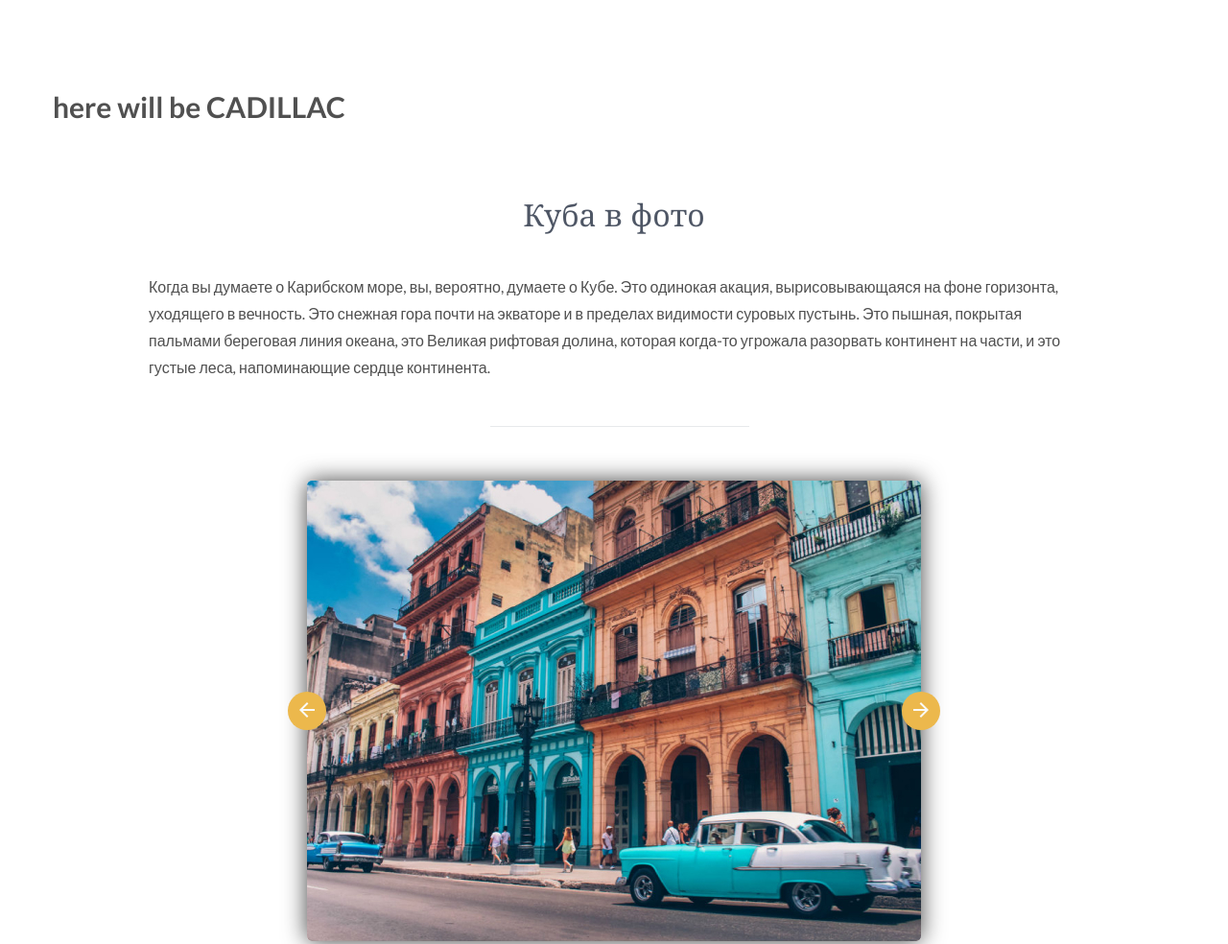
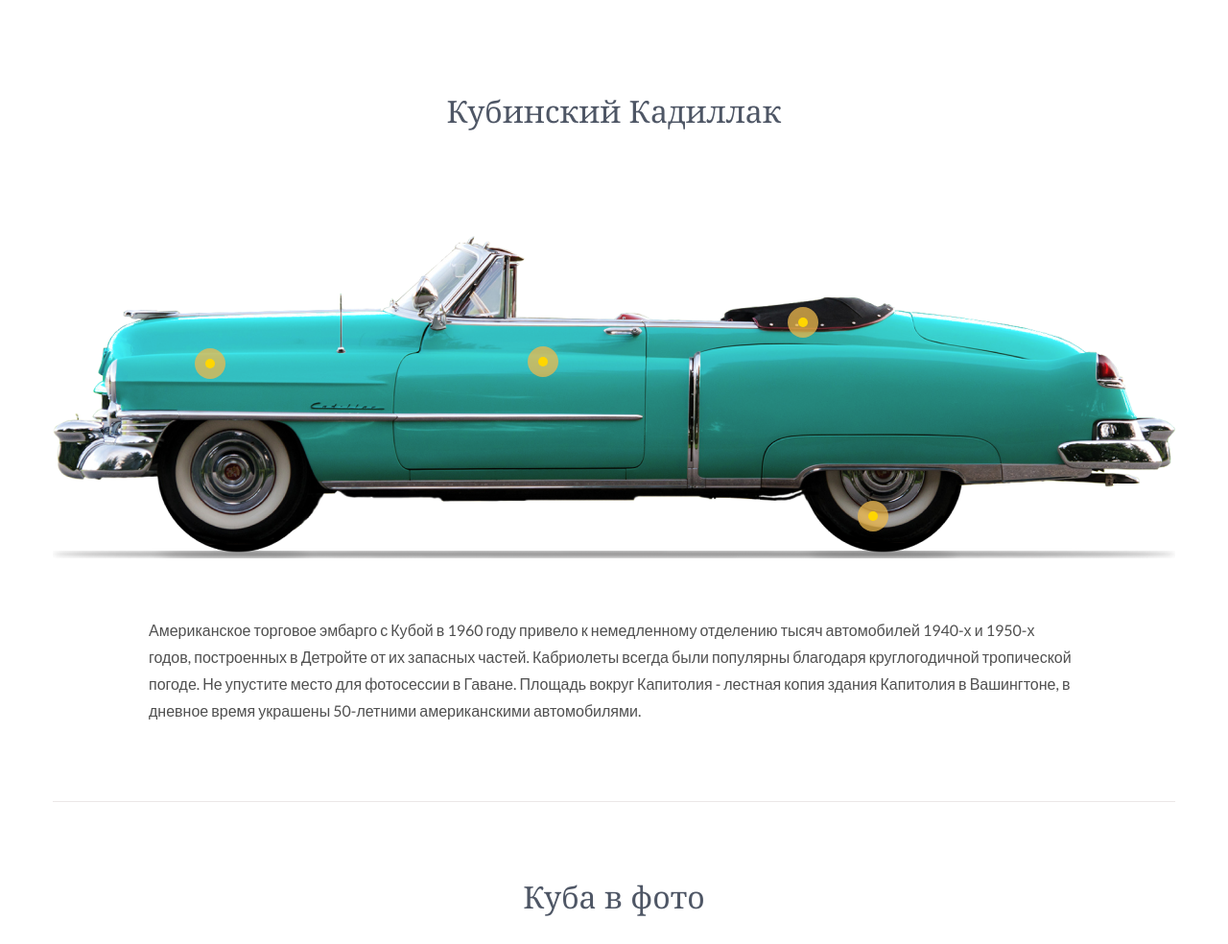
Before and after one commit to RomaShepida/cuba, a plain HTML site: page index.html in a window 1280 px wide. Shown: the part 2712-3696 px from the top of the page at 96% size. Drawn offline with nearby package versions, Linux system fonts and the light colour scheme.

Commit message:
added cadillac picture into block 'about'

```diff
--- a/#source/scss/style.scss
+++ b/#source/scss/style.scss
@@ -43,6 +43,7 @@ body {
     line-height: 38px;
     font-weight: 400;
     color: #4e5665;
+    text-align: center;
 }
 
 .section-line {
@@ -155,7 +156,6 @@ body {
     // .reason__title
     &__title {
         margin-bottom: 22px;
-        text-align: center;
     }
 
     // .reason__text
@@ -217,7 +217,6 @@ body {
 
     // .about__title
     &__title {
-        text-align: center;
         margin-bottom: 13px;
     }
     // .about__text
@@ -292,6 +291,98 @@ body {
             color: #4e5665;
         }
     }
+
+    // .about__preview
+    &__preview {
+        // .about__preview-title
+        &-title {
+            margin-bottom: 38px;
+        }
+
+        // .about__preview-text
+        &-text {
+            margin-top: 53px;
+            margin-bottom: 80px;
+        }
+    }
+
+    // .about__images-box
+    &__images-box {
+        padding-top: 73px;
+        position: relative;
+    }
+
+    // .about__dot
+    &__dot {
+        width: 32px;
+        height: 32px;
+        border-radius: 50%;
+        background-color: rgba($color: #ecb84c, $alpha: 0.75);
+        position: absolute;
+        cursor: pointer;
+
+        &::after {
+            content: "";
+            position: absolute;
+            height: 10px;
+            width: 10px;
+            border-radius: 50%;
+            background-color: #ffd600;
+            top: 50%;
+            left: 50%;
+            transform: translate(-50%, -50%);
+        }
+
+        &::before {
+            content: "";
+            position: absolute;
+            background-image: url(../images/about/line.svg);
+            width: 244px;
+            height: 122px;
+            top: -113px;
+            left: 21px;
+            display: none;
+        }
+
+        &:hover {
+            &::before, & .about__dot-text {
+                display: block;
+            }
+        }
+
+
+
+        &--wing {
+            top: 190px;
+            left: 148px;
+        }
+        &--door {
+            top: 188px;
+            left: 495px;
+        }
+        &--roof {
+            top: 147px;
+            left: 766px;
+        }
+        &--wheel {
+            top: 349px;
+            left: 839px;
+        }
+
+        // .about__dot-text
+        &-text {
+            background-color: rgba($color: #fff, $alpha: 0.8);
+            padding-left: 5px;
+            padding-right: 5px;
+            font-weight: 700;
+            font-size: 14px;
+            position: absolute;
+            top: -145px;
+            left: 145px;
+            white-space: nowrap;
+            display: none;
+        }
+    }
 }
 
 // .photo
@@ -301,7 +392,6 @@ body {
     // .photo__title
     &__title {
         margin-bottom: 42px;
-        text-align: center;
     }
     // .photo__text
     &__text {
@@ -356,6 +446,7 @@ body {
     }
 }
 
+// .footer
 .footer {
     background: #f8f8f8;
     padding: 55px 0 32px;
--- a/index.html
+++ b/index.html
@@ -153,7 +153,41 @@
           </div>
         </div>
       </div>
-      <p style="font-weight: 700; font-size: 30px;">here will be CADILLAC</p>
+      <div class="about__preview section-line">
+        <h2 class="about__preview-title title">
+          Кубинский Кадиллак
+        </h2>
+        <div class="about__images-box">
+
+          <div class="about__dot about__dot--wing">
+            <p class="about__dot-text">
+              Обтекаемые крылья
+            </p>
+          </div>
+          <div class="about__dot about__dot--door">
+            <p class="about__dot-text">
+              Классическая дверь
+            </p>
+          </div>
+          <div class="about__dot about__dot--roof">
+            <p class="about__dot-text">
+              Откидная крыша
+            </p>
+          </div>
+          <div class="about__dot about__dot--wheel">
+            <p class="about__dot-text">
+              Скрытыте колёса
+            </p>
+          </div>
+          <img src="images/about/cadillac.png" alt="Cadillac">
+        </div>
+        <p class="about__preview-text container-content">
+          Американское торговое эмбарго с Кубой в 1960 году привело к немедленному отделению тысяч автомобилей 1940-х и
+          1950-х годов, построенных в Детройте от их запасных частей. Кабриолеты всегда были популярны благодаря
+          круглогодичной тропической погоде. Не упустите место для фотосессии в Гаване. Площадь вокруг Капитолия -
+          лестная копия здания Капитолия в Вашингтоне, в дневное время украшены 50-летними американскими автомобилями.
+        </p>
+      </div>
     </div>
   </section>
 
```
Also changed, not shown: css/style.css, images/about/cadillac.png (added), images/about/line.svg (added).
